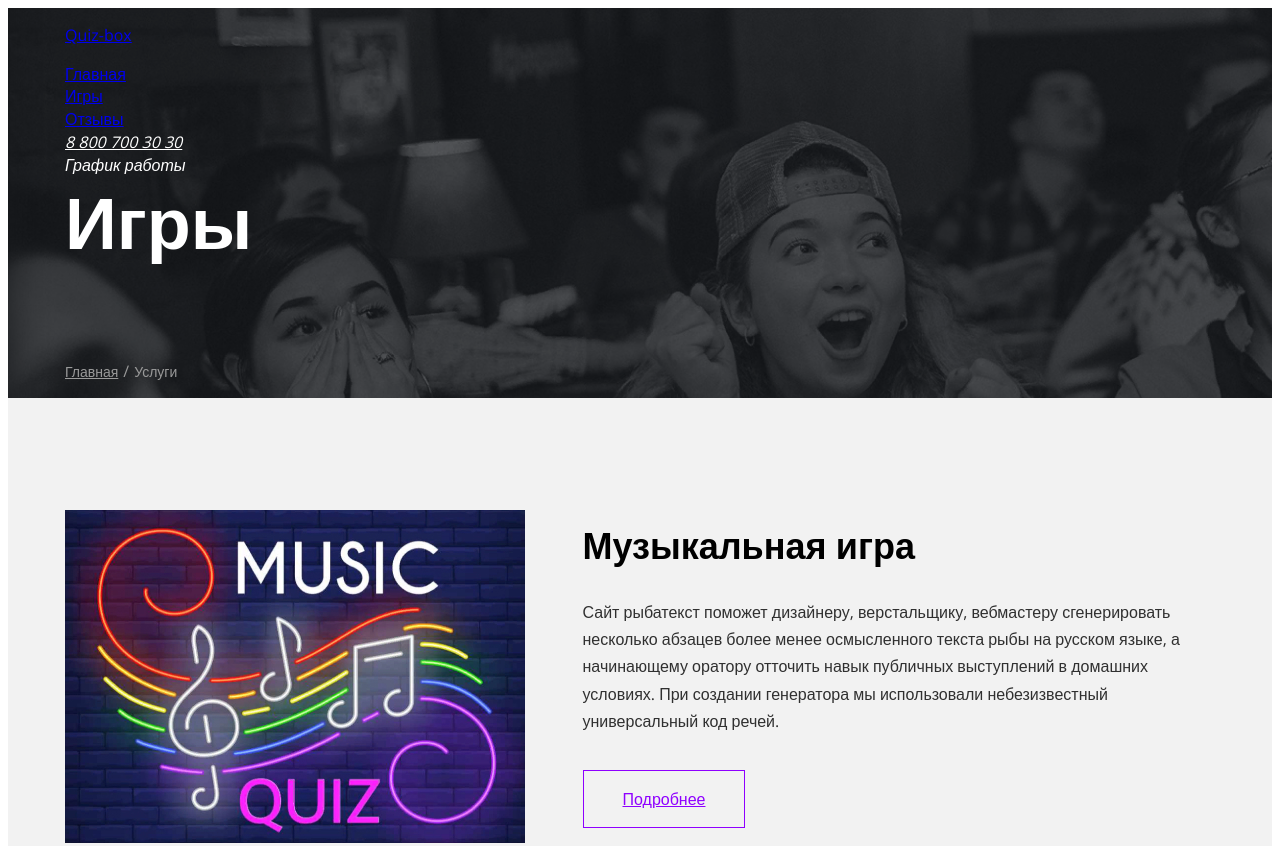
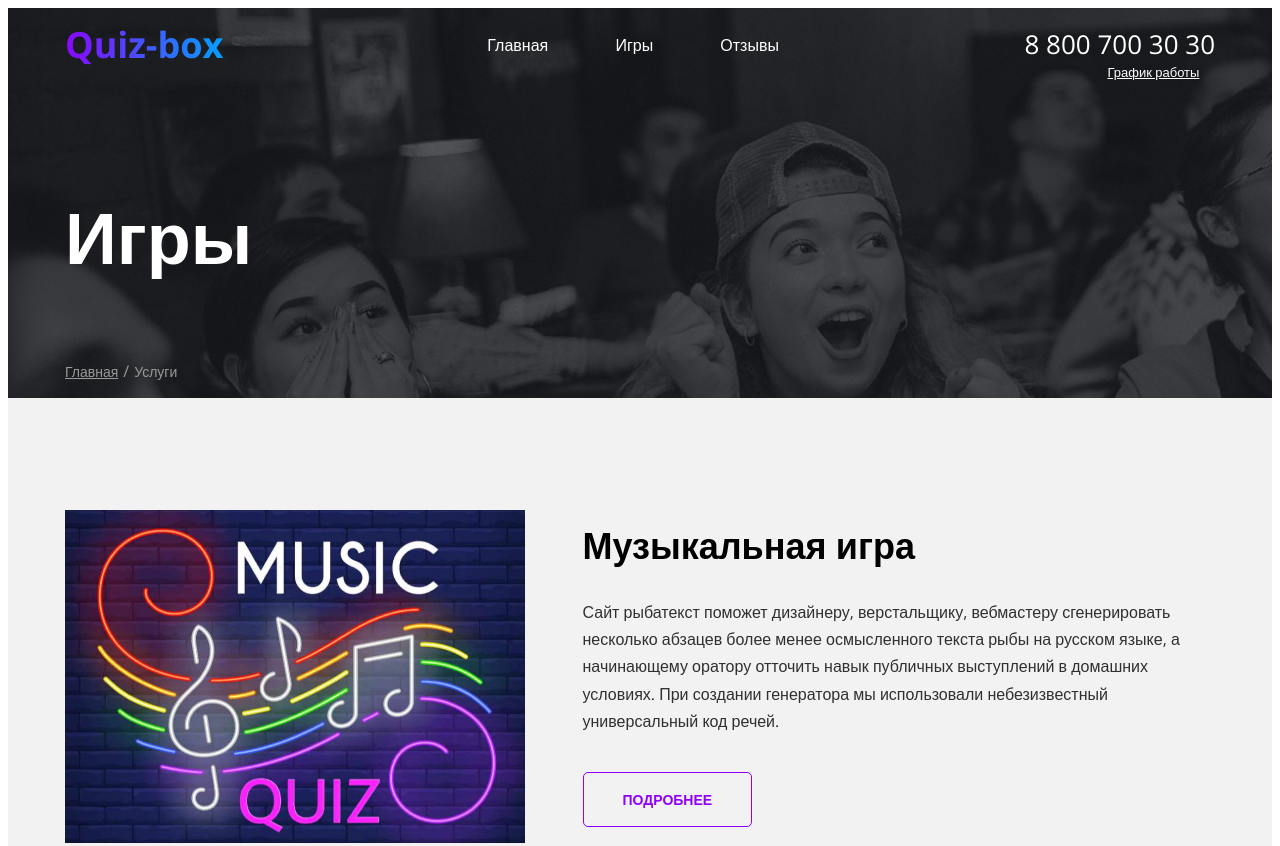
Before and after one commit to keileh/project, a plain HTML site: page quiz-box/games/index.html in a window 1280 px wide. Shown: the top 846 px of the page. Drawn offline with nearby package versions, Linux system fonts and the light colour scheme.

Commit message:
Update games-page.css

```diff
--- a/quiz-box/css/games-page.css
+++ b/quiz-box/css/games-page.css
@@ -1,8 +1,8 @@
 @import url('https://fonts.googleapis.com/css2?family=Open+Sans:wght@400;600;700');
-@import url(./css/header.css);
-@import url(./css/hero.css);
-@import url(./css/btn.css);
-@import url(./css/footer.css);
+@import url(/quiz-box/css/header.css);
+@import url(/quiz-box/css/hero.css);
+@import url(/quiz-box/css/btn.css);
+@import url(/quiz-box/css/footer.css);
 
 body {
     font-family: 'Open Sans', sans-serif;
```
